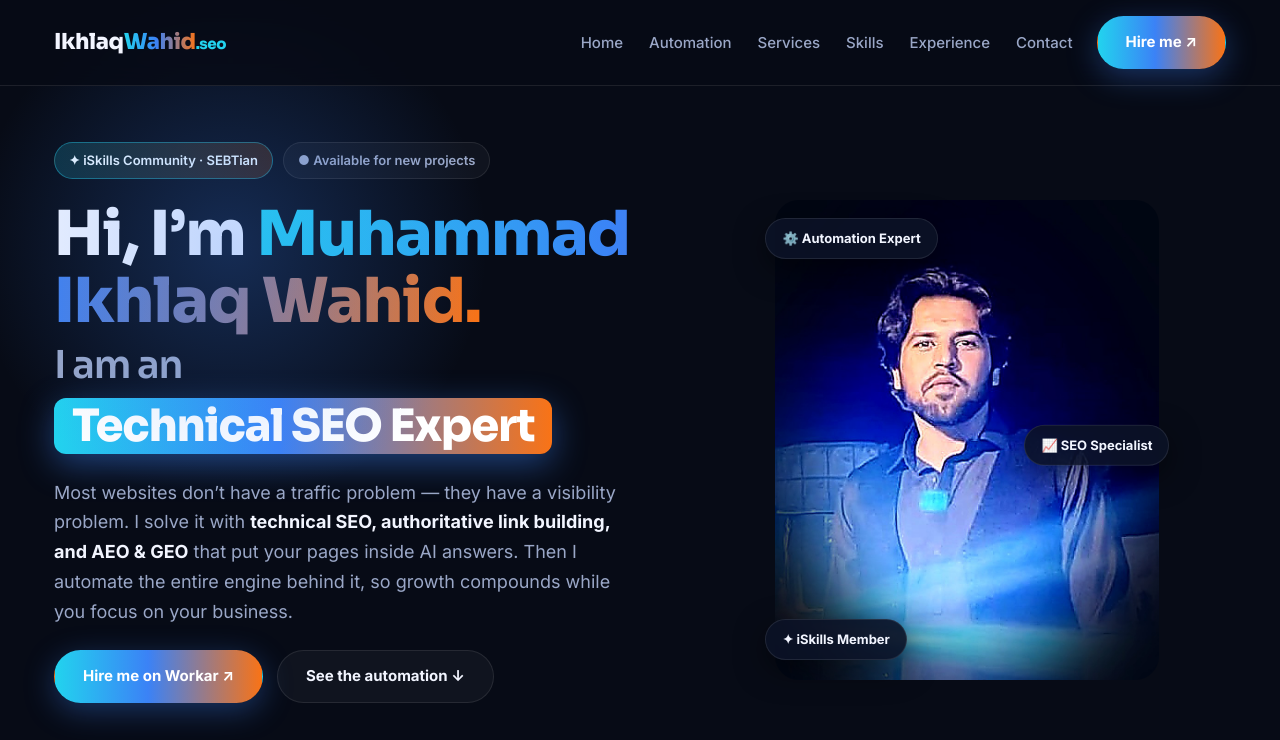
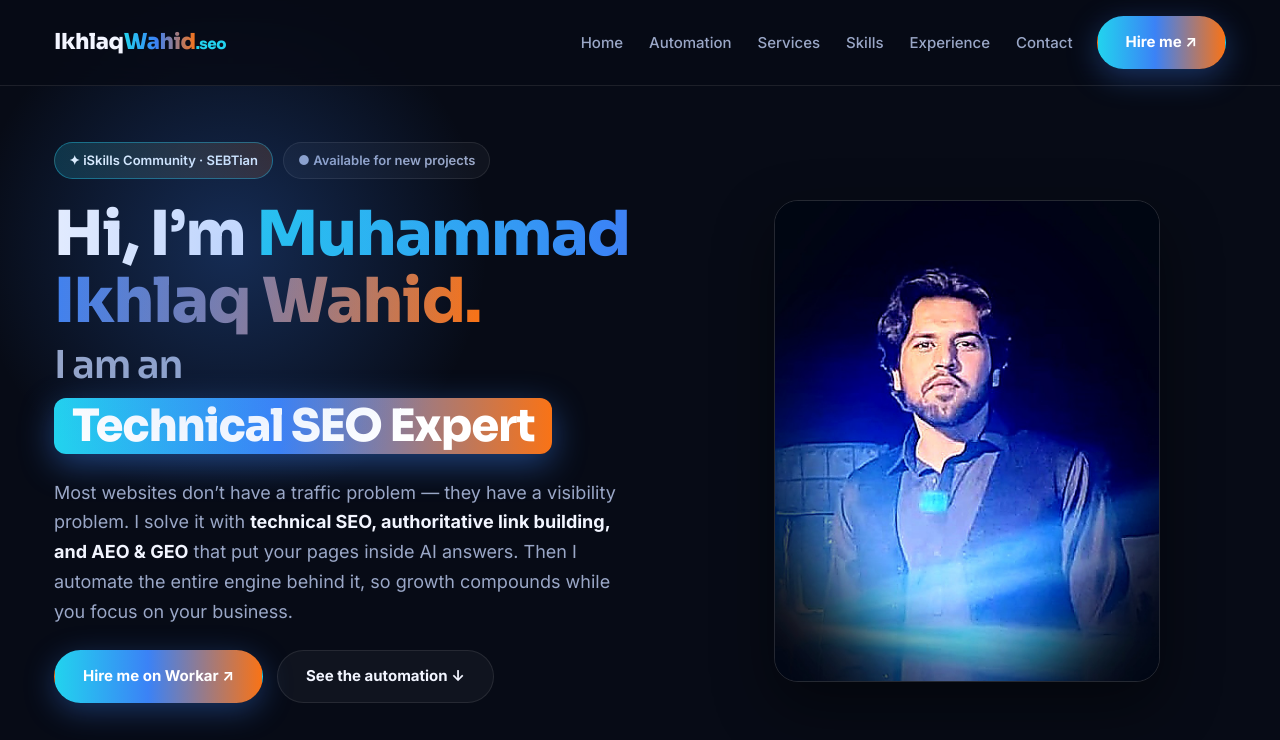
Before and after one commit to engr-ikhlaq/ikhlaq-portfolio, a plain HTML site: page index.html in a window 1280 px wide. Shown: the top 740 px of the page. Drawn offline with Linux system fonts and the light colour scheme.

Commit message:
Revert photo diffusion: clean photo, no floating chips

```diff
--- a/index.html
+++ b/index.html
@@ -101,9 +101,6 @@
       <div class="photo-frame">
         <img src="images/ikhlaq-wahid-seo-specialist.jpg" alt="Muhammad Ikhlaq Wahid — SEO and Automation Expert in Islamabad, Pakistan, specialising in Technical SEO, Link Building, AEO, GEO and Outreach Automation" width="832" height="1040" fetchpriority="high">
       </div>
-      <div class="chip chip-a">⚙️ Automation Expert</div>
-      <div class="chip chip-b">📈 SEO Specialist</div>
-      <div class="chip chip-c">✦ iSkills Member</div>
     </div>
   </section>
 
--- a/styles.css
+++ b/styles.css
@@ -108,14 +108,15 @@ img { max-width: 100%; height: auto; }
 .hero-stats strong { display: block; font-size: 30px; font-family: "Sora", sans-serif; }
 .hero-stats span { font-size: 13px; color: var(--muted); }
 
-/* Photo — edges diffused into the site background, no frame: it melts into the page */
+/* Photo — clean portrait, subtle border, no fade, no stickers on top */
 .hero-photo { position: relative; text-align: center; align-self: start; max-width: 440px; width: 100%; margin: 58px auto 0; }
 .photo-frame {
   position: relative; display: inline-block; border-radius: 24px; padding: 0;
-  background: transparent; box-shadow: none;
+  background: transparent; box-shadow: 0 24px 60px rgba(0,0,0,.45);
+  border: 1px solid rgba(255,255,255,.12);
 }
 .photo-frame img {
-  display: block; border-radius: 24px; width: 100%; max-width: 420px;
+  display: block; border-radius: 23px; width: 100%; max-width: 420px;
   max-height: 480px; object-fit: cover; object-position: top;
   background: transparent;
 }
```
